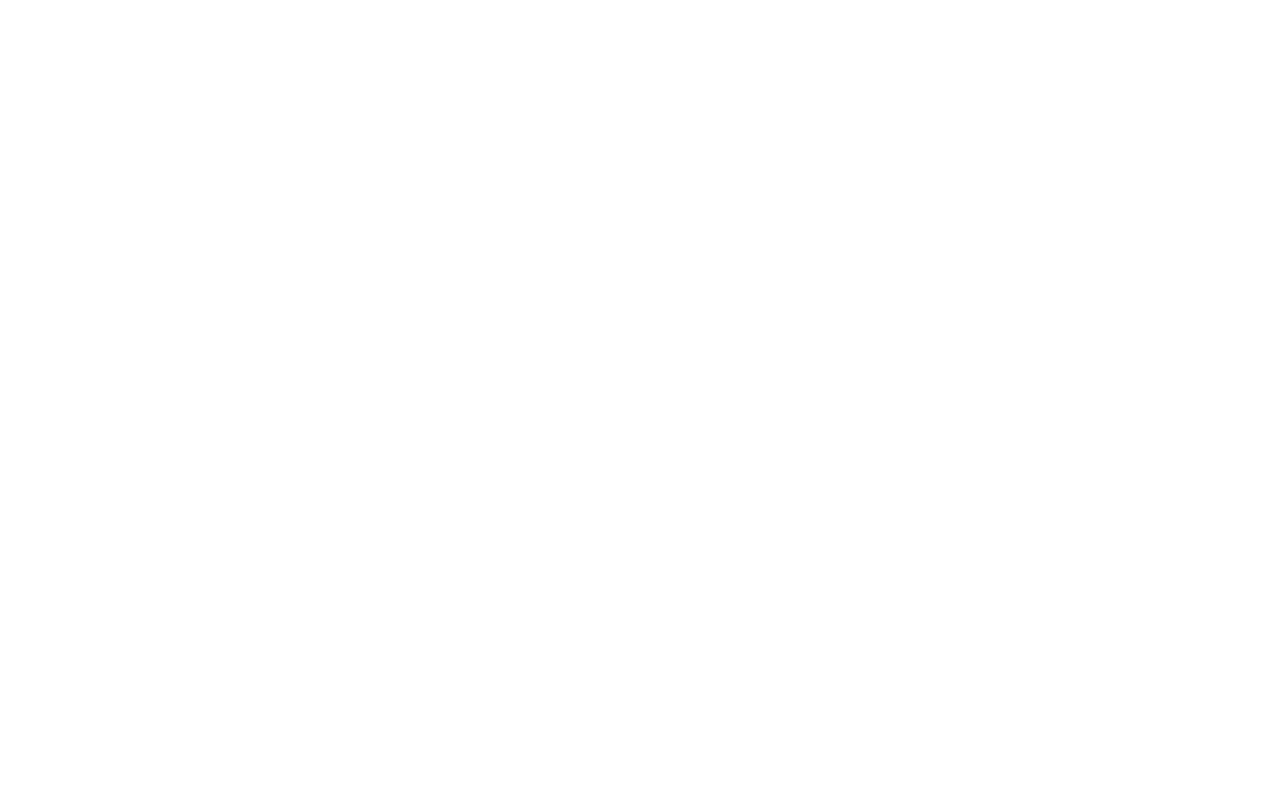
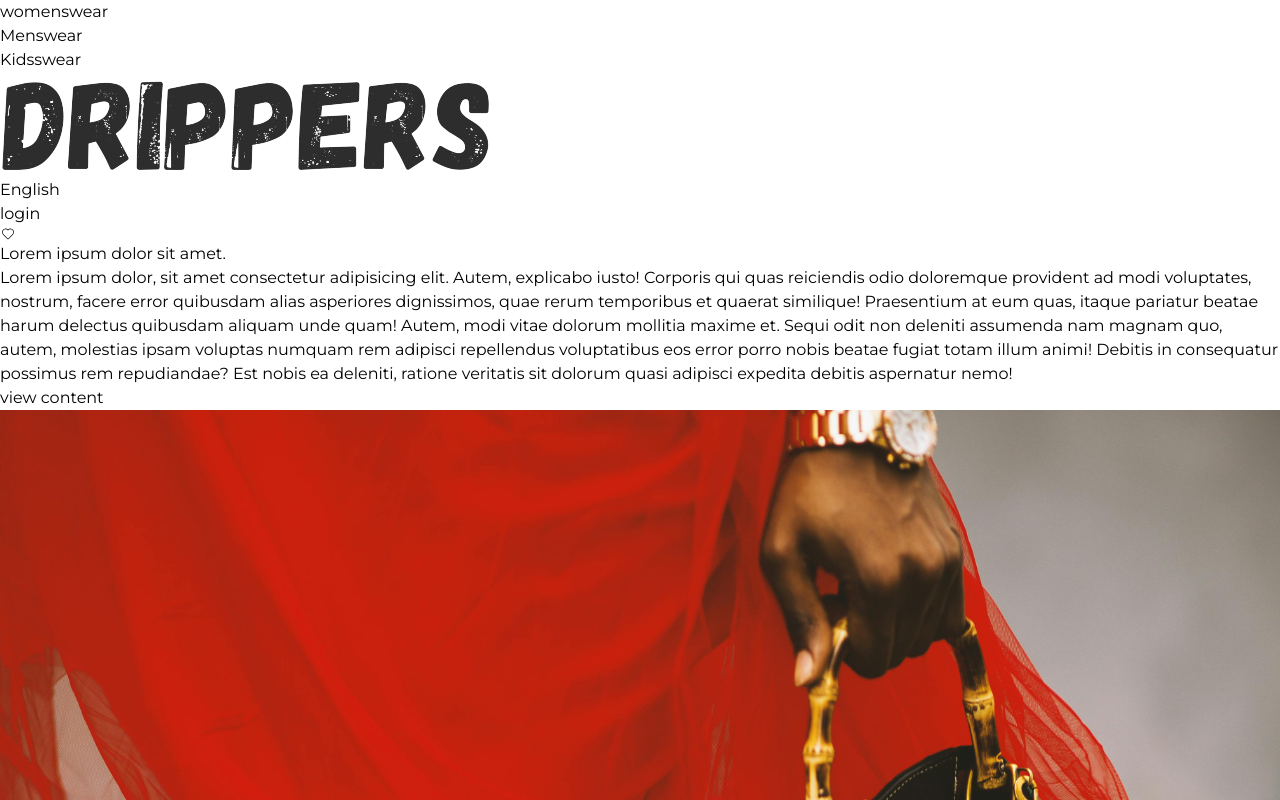
Before and after one commit to Baah-Danso-Kenneth/front-end-drippers, a React (Vite) app: page /drip/information in a window 1280 px wide. Before the commit this address had no page. Shown: the top 800 px of the page. Built offline with nearby package versions, Linux system fonts and the light colour scheme.

Commit message:
chore: updates routes

```diff
--- a/src/router/AppRouter.tsx
+++ b/src/router/AppRouter.tsx
@@ -1,11 +1,13 @@
 import {Route, Routes, Navigate} from 'react-router-dom'
 import LandingPage from '../pages/LandingPage'
+import InformationPage from '../pages/InformationPage'
 
 function AppRouter() {
   return (
     <Routes>
         <Route path="/" element={<Navigate to="drip" replace/>}/>
         <Route path="drip" element={<LandingPage/>}/>
+        <Route path="/drip/information" element={<InformationPage/>}/>
     </Routes>
   )
 }
```
